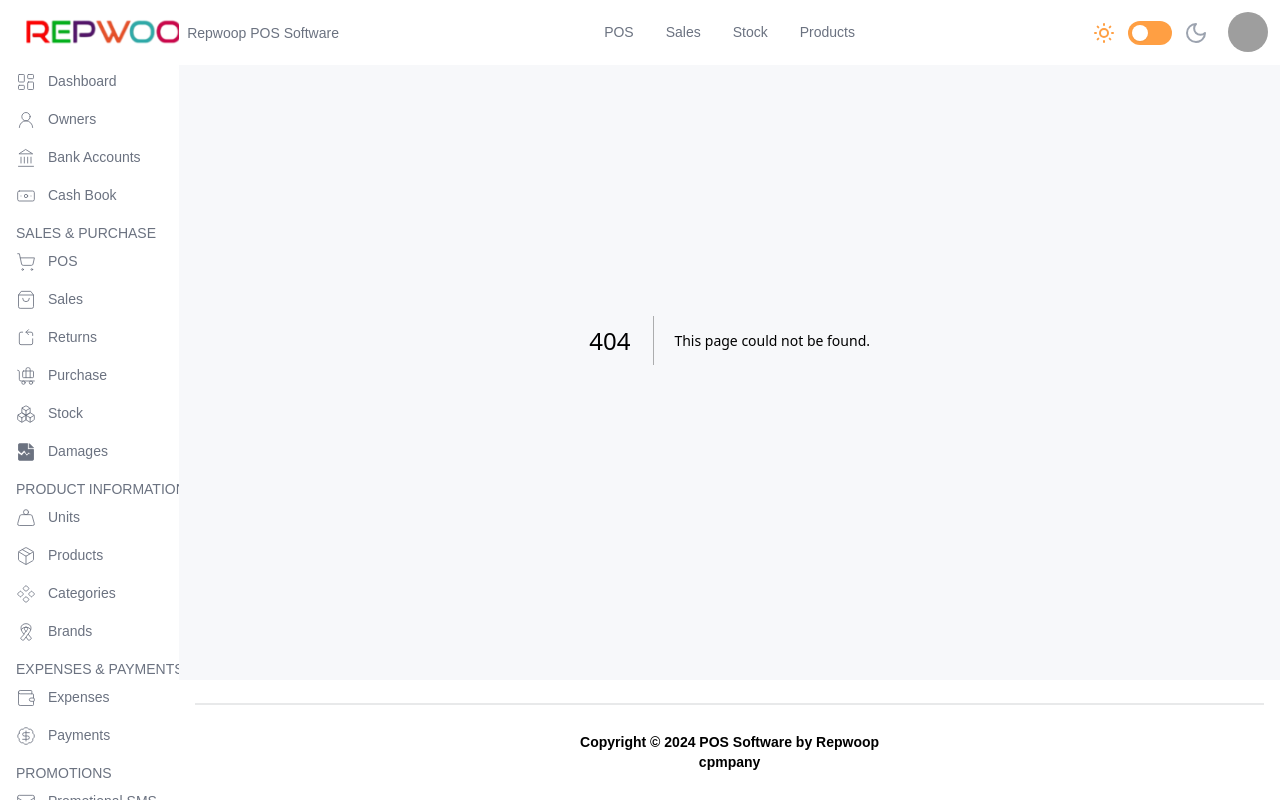
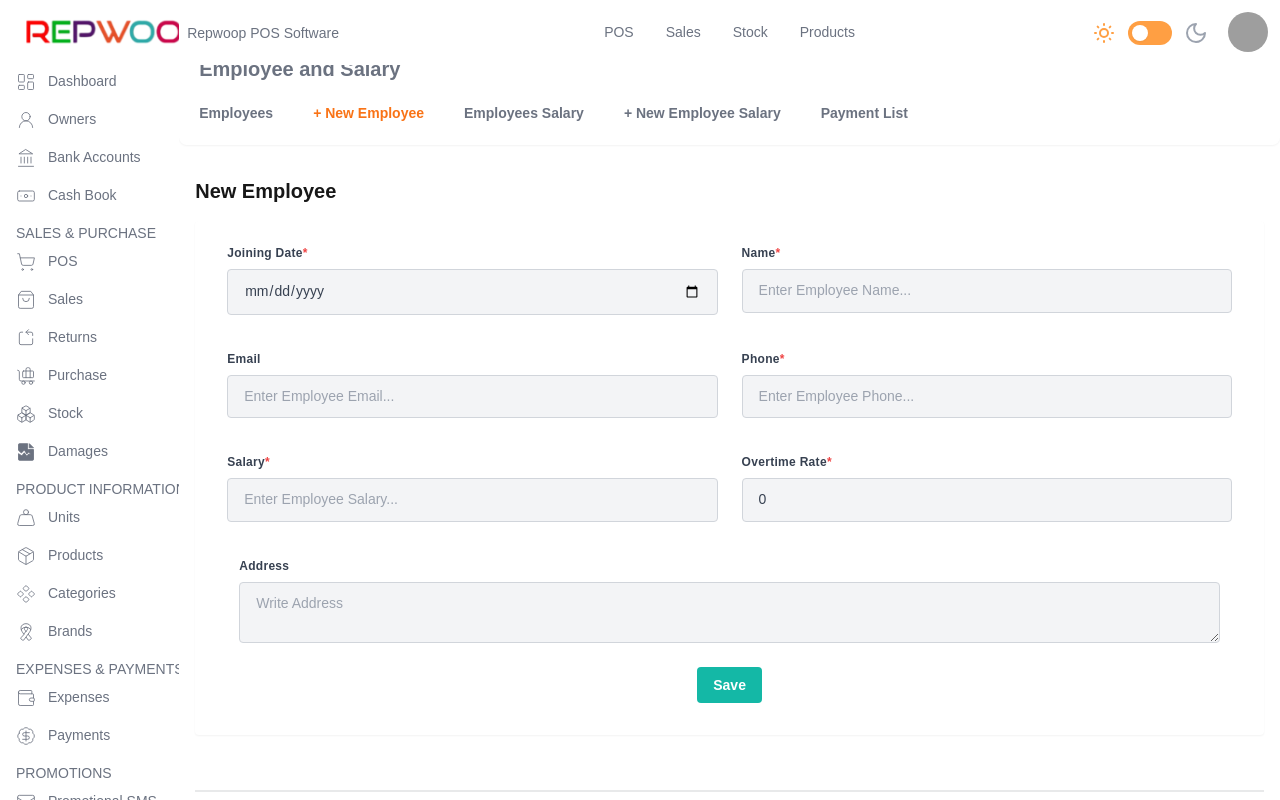
Before and after one commit to md-asif-iqbal/RepWoop-POS-system, a Next.js app: page /Employee-and-Salary/New-Employee in a window 1280 px wide. Before the commit this address had no page. Built offline with nearby package versions, Linux system fonts and the light colour scheme; grey boxes are pictures that could not be loaded.

Commit message:
employee dark mode is done

```diff
--- /dev/null
+++ b/app/Employee-and-Salary/New-Employee/page.jsx
@@ -0,0 +1,225 @@
+"use client"
+
+import Link from 'next/link';
+import { usePathname } from 'next/navigation';
+import React, { useState } from 'react'
+
+export default function NewEmployeeForm () {
+    const spanClass = " block h-0.5 bg-gradient-to-r from-pink-500 to-orange-500 scale-x-0 group-hover:scale-x-100 transition-transform origin-left duration-700"
+    const pathname = usePathname();
+
+    const [formData, setFormData] = useState({
+        joiningDate: "",
+        name: "",
+        email: "",
+        phone: "",
+        salary: "",
+        overtimeRate: "0", // Default to 0 as per the form instruction
+        address: ""
+      });
+
+      const handleInputChange = (e) => {
+        const { name, value } = e.target;
+        setFormData((prevData) => ({
+          ...prevData,
+          [name]: value
+        }));
+      };
+
+      const handleSubmit = (e) => {
+        e.preventDefault();
+        console.log("Form Data Submitted:", formData);
+        // logic to save or send the data, e.g., sending it to an API
+      };
+  return (
+    <div className='bg-white dark:bg-[#141432] font-nunito text-sm'>
+
+    <div className="p-0  mt-[25%] lg:mt-[5%]  w-full">
+              {/* Title Section */}
+
+  <div className=" mb-4  shadow-sm rounded-lg font-bold">
+  <h1 className="text-xl text-gray-500 dark:text-white mx-5 ">Employee and Salary</h1>
+    <div className=' lg:flex items-start justify-start mx-5 py-5 gap-10 '>
+        <Link href="/Employee-and-Salary" className= {`${
+                          pathname === '/Employee-and-Salary'
+                          ? ' group text-orange-500  hover:text-orange-500'
+                          : 'group text-gray-500 dark:text-white hover:text-orange-500 '
+                      }`}>
+        Employees
+        <span className={spanClass}></span>
+        </Link>
+        <Link href="/Employee-and-Salary/New-Employee" className={`${
+                          pathname === '/Employee-and-Salary/New-Employee'
+                          ? ' group text-orange-500  hover:text-orange-500'
+                          : 'group text-gray-500 dark:text-white hover:text-orange-500 '
+                      }`}>
+        + New Employee
+        <span className={spanClass}></span>
+        </Link>
+        <Link href="/Employee-and-Salary" className= {`${
+                          pathname === '/Owners'
+                          ? ' group text-orange-500  hover:text-orange-500'
+                          : 'group text-gray-500 dark:text-white hover:text-orange-500 '
+                      }`}>
+        Employees Salary
+        <span className={spanClass}></span>
+        </Link>
+        <Link href="/Employee-and-Salary" className= {`${
+                          pathname === '/Owners'
+                          ? ' group text-orange-500  hover:text-orange-500'
+                          : 'group text-gray-500 dark:text-white hover:text-orange-500 '
+                      }`}>
+        + New Employee Salary
+        <span className={spanClass}></span>
+        </Link>
+        <Link href="/Employee-and-Salary" className= {`${
+                          pathname === '/Owners'
+                          ? ' group text-orange-500  hover:text-orange-500'
+                          : 'group text-gray-500 dark:text-white hover:text-orange-500 '
+                      }`}>
+        Payment List
+        <span className={spanClass}></span>
+        </Link>
+    </div>
+  </div>
+  <div className="w-full  mx-auto p-4 dark:bg-[#1b1b3b]">
+      <h2 className="text-xl font-bold mb-4 dark:text-white">New Employee</h2>
+      <form className="bg-white dark:bg-[#1b1b3b] shadow-sm  rounded px-8 pt-6 pb-8 mb-4 dark:text-white" onSubmit={handleSubmit}>
+        <div className="flex flex-wrap -mx-3 mb-6">
+          {/* Joining Date */}
+          <div className="w-full md:w-1/2 px-3 mb-6 md:mb-0">
+            <label className="block  tracking-wide text-gray-700 dark:text-white text-xs font-bold mb-2" htmlFor="joiningDate">
+              Joining Date<span className="text-red-500">*</span>
+            </label>
+            <input
+              className="appearance-none block w-full bg-gray-100 text-gray-700 border border-gray-300 rounded py-3 px-4 mb-3 leading-tight focus:outline-none focus:bg-white"
+              id="joiningDate"
+              name="joiningDate"
+              type="date"
+              value={formData.joiningDate}
+              onChange={handleInputChange}
+              required
+            />
+          </div>
+
+          {/* Name */}
+          <div className="w-full md:w-1/2 px-3">
+            <label className="block  tracking-wide text-gray-700 dark:text-white text-xs font-bold mb-2" htmlFor="name">
+              Name<span className="text-red-500">*</span>
+            </label>
+            <input
+              className="appearance-none block w-full bg-gray-100 text-gray-700 border border-gray-300 rounded py-3 px-4 leading-tight focus:outline-none focus:bg-white"
+              id="name"
+              name="name"
+              type="text"
+              placeholder="Enter Employee Name..."
+              value={formData.name}
+              onChange={handleInputChange}
+              required
+            />
+          </div>
+        </div>
+
+        <div className="flex flex-wrap -mx-3 mb-6">
+          {/* Email */}
+          <div className="w-full md:w-1/2 px-3 mb-6 md:mb-0">
+            <label className="block  tracking-wide text-gray-700 dark:text-white text-xs font-bold mb-2" htmlFor="email">
+              Email
+            </label>
+            <input
+              className="appearance-none block w-full bg-gray-100 text-gray-700 border border-gray-300 rounded py-3 px-4 mb-3 leading-tight focus:outline-none focus:bg-white"
+              id="email"
+              name="email"
+              type="email"
+              placeholder="Enter Employee Email..."
+              value={formData.email}
+              onChange={handleInputChange}
+            />
+          </div>
+
+          {/* Phone */}
+          <div className="w-full md:w-1/2 px-3">
+            <label className="block  tracking-wide text-gray-700 dark:text-white text-xs font-bold mb-2" htmlFor="phone">
+              Phone<span className="text-red-500">*</span>
+            </label>
+            <input
+              className="appearance-none block w-full bg-gray-100 text-gray-700 border border-gray-300 rounded py-3 px-4 leading-tight focus:outline-none focus:bg-white"
+              id="phone"
+              name="phone"
+              type="text"
+              placeholder="Enter Employee Phone..."
+              value={formData.phone}
+              onChange={handleInputChange}
+              required
+            />
+          </div>
+        </div>
+
+        <div className="flex flex-wrap -mx-3 mb-6">
+          {/* Salary */}
+          <div className="w-full md:w-1/2 px-3 mb-6 md:mb-0">
+            <label className="block  tracking-wide text-gray-700 dark:text-white text-xs font-bold mb-2" htmlFor="salary">
+              Salary<span className="text-red-500">*</span>
+            </label>
+            <input
+              className="appearance-none block w-full bg-gray-100 text-gray-700 border border-gray-300 rounded py-3 px-4 mb-3 leading-tight focus:outline-none focus:bg-white"
+              id="salary"
+              name="salary"
+              type="number"
+              placeholder="Enter Employee Salary..."
+              value={formData.salary}
+              onChange={handleInputChange}
+              required
+            />
+          </div>
+
+          {/* Overtime Rate */}
+          <div className="w-full md:w-1/2 px-3">
+            <label className="block  tracking-wide text-gray-700 dark:text-white text-xs font-bold mb-2" htmlFor="overtimeRate">
+              Overtime Rate<span className="text-red-500">*</span>
+            </label>
+            <input
+              className="appearance-none block w-full bg-gray-100 text-gray-700 border border-gray-300 rounded py-3 px-4 leading-tight focus:outline-none focus:bg-white"
+              id="overtimeRate"
+              name="overtimeRate"
+              type="number"
+              placeholder="Must be written as 0 if not applicable"
+              value={formData.overtimeRate}
+              onChange={handleInputChange}
+              required
+            />
+          </div>
+        </div>
+
+        {/* Address */}
+        <div className="w-full px-3 mb-6">
+          <label className="block  tracking-wide text-gray-700 dark:text-white text-xs font-bold mb-2" htmlFor="address">
+            Address
+          </label>
+          <textarea
+            className="appearance-none block w-full bg-gray-100 text-gray-700 border border-gray-300 rounded py-3 px-4 leading-tight focus:outline-none focus:bg-white"
+            id="address"
+            name="address"
+            placeholder="Write Address"
+            value={formData.address}
+            onChange={handleInputChange}
+          />
+        </div>
+
+        {/* Save Button */}
+        <div className="flex items-center justify-center">
+          <button
+            className="bg-teal-500 hover:bg-teal-700 text-white font-bold py-2 px-4 rounded focus:outline-none focus:shadow-outline"
+            type="submit"
+          >
+            Save
+          </button>
+        </div>
+      </form>
+    </div>
+
+
+</div>
+</div>
+  )
+}
--- a/app/Employee-and-Salary/page.jsx
+++ b/app/Employee-and-Salary/page.jsx
@@ -104,8 +104,8 @@ export default function EmployeeAndSalary() {
         Employees
         <span className={spanClass}></span>
         </Link>
-        <Link href="/Employee-and-Salary" className={`${
-                          pathname === '/Owners'
+        <Link href="/Employee-and-Salary/New-Employee" className={`${
+                          pathname === '/Employee-and-Salary/New-Employee'
                           ? ' group text-orange-500  hover:text-orange-500'
                           : 'group text-gray-500 dark:text-white hover:text-orange-500 '
                       }`}>
```
